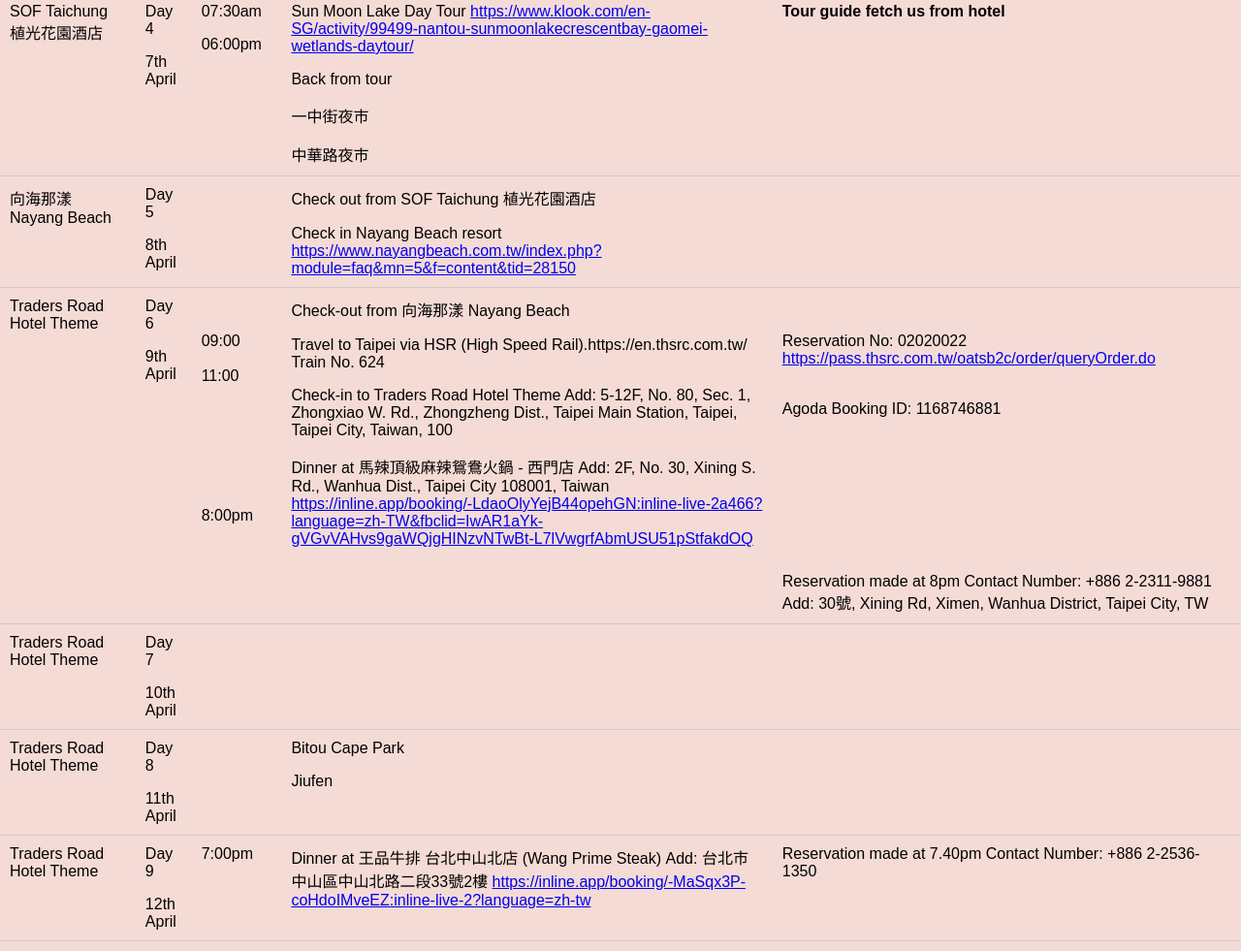
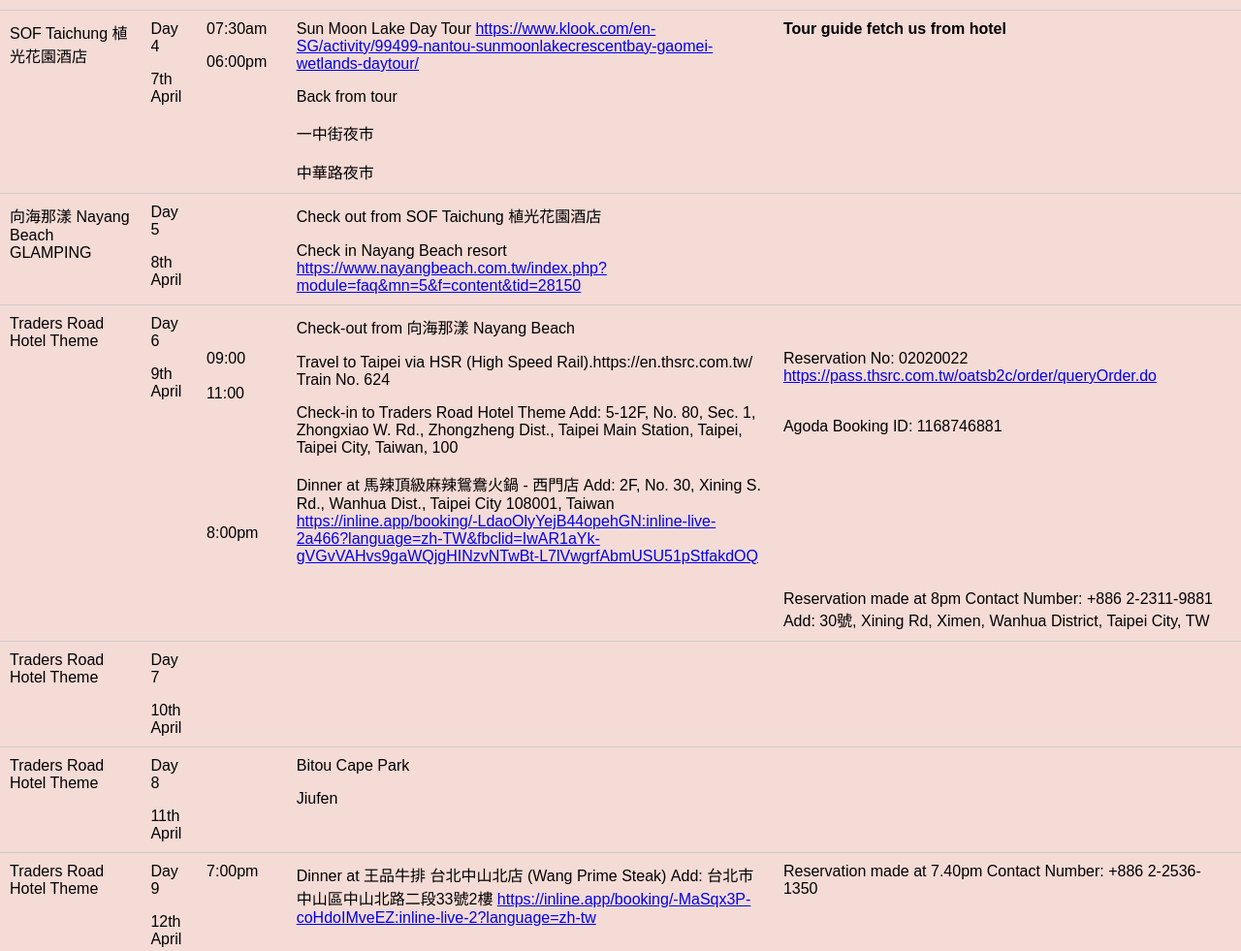
Before and after one commit to jaredtcy/jsss, a plain HTML site: page index.html in a window 1280 px wide. Shown: the part 859-1840 px from the top of the page at 97% size. Drawn offline with Linux system fonts and the light colour scheme.

Commit message:
Update index.html

```diff
--- a/index.html
+++ b/index.html
@@ -97,7 +97,7 @@ Back from tour </p>
             <td><b>Tour guide fetch us from hotel</b>  </td>
         </tr>
                 <tr>
-            <td>向海那漾 Nayang Beach</td>
+            <td>向海那漾 Nayang Beach GLAMPING </td>
             <td>Day 5 </p> 8th April</td>
             <td></td>
             <td>Check out from SOF Taichung 植光花園酒店 </p> Check in Nayang Beach resort <a href="https://www.nayangbeach.com.tw/index.php?module=faq&mn=5&f=content&tid=28150"> https://www.nayangbeach.com.tw/index.php?module=faq&mn=5&f=content&tid=28150</a> </td>
```
